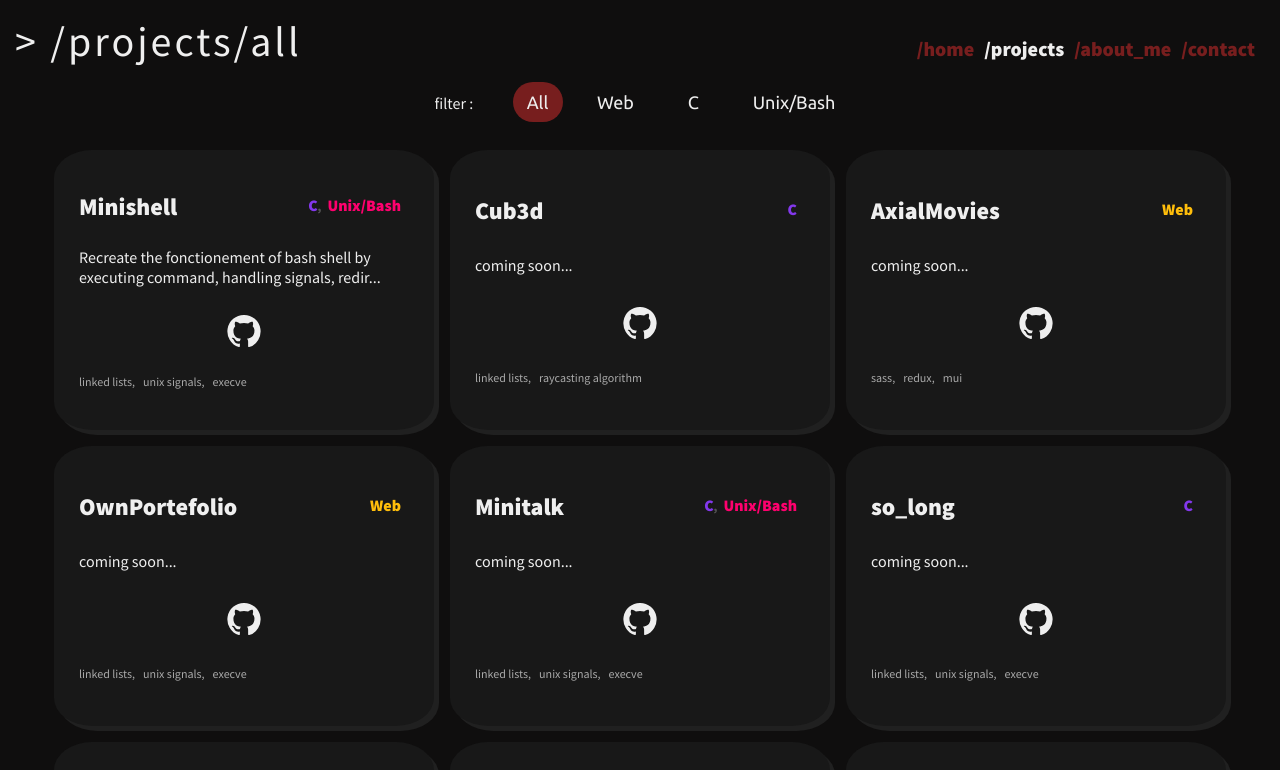
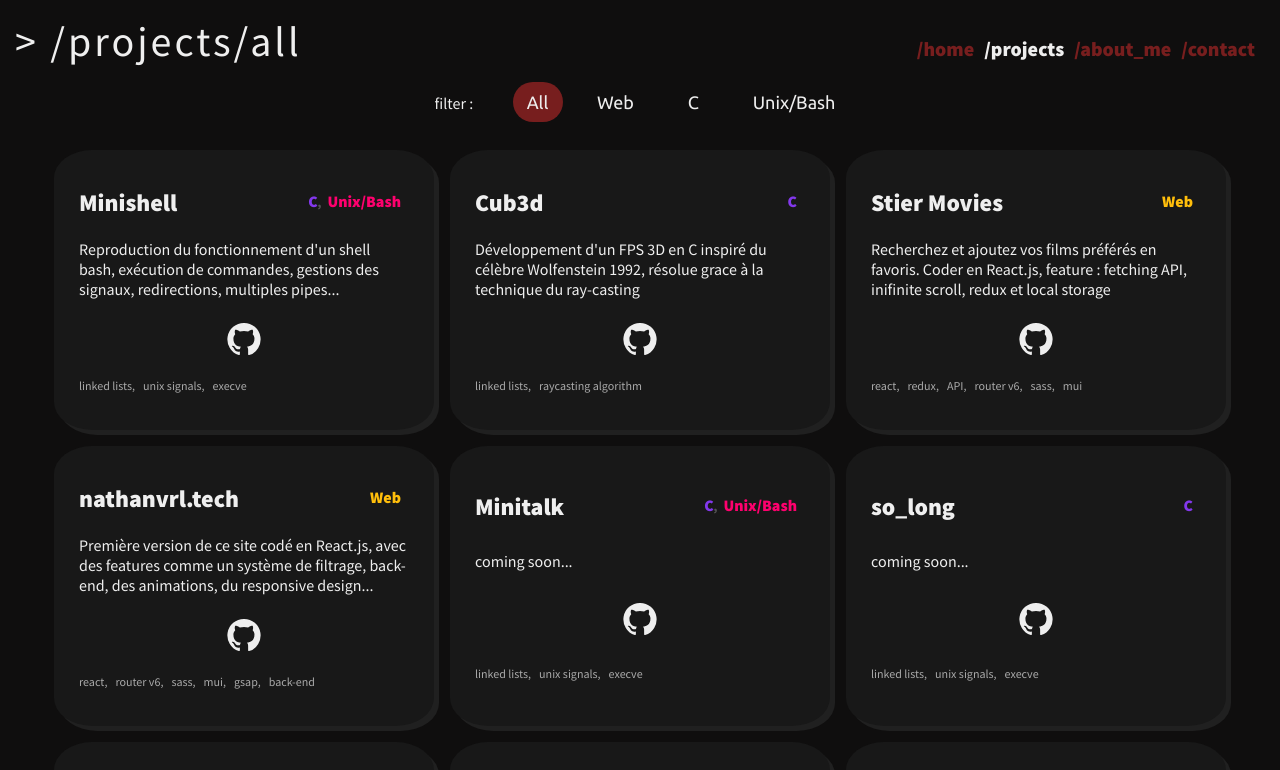
Before and after one commit to natevrl/my_website, a React (Create React App) app: page /projects/all in a window 1280 px wide. Shown: the top 770 px of the page. Built offline with nearby package versions, Linux system fonts and the light colour scheme.

Commit message:
writing card project

```diff
--- a/src/data/projectsDb.js
+++ b/src/data/projectsDb.js
@@ -3,43 +3,43 @@ import { v4 as uuidv4 } from 'uuid';
 const ProjectsDb = [{
 	"id": uuidv4(),
 	"title": "Minishell",
-	"description": "Recreate the fonctionement of bash shell by executing command, handling signals, redir...",
-	"link": "https://github.com/nbenhado",
+	"description": "Reproduction du fonctionnement d'un shell bash, exécution de commandes, gestions des signaux, redirections, multiples pipes...",
+	"link": "https://github.com/natevrl/minishell",
 	"tags": ["All", "C", "Unix/Bash"],
 	"stack": ["linked lists", "unix signals", "execve"]
 },
 {
 	"id": uuidv4(),
 	"title": "Cub3d",
-	"description": "coming soon...",
-	"link": "https://github.com/nbenhado",
+	"description": "Développement d'un FPS 3D en C inspiré du célèbre Wolfenstein 1992, résolue grace à la technique du ray-casting",
+	"link": "https://github.com/natevrl/cub3d",
 	"tags": ["All", "C"],
 	"stack": ["linked lists", "raycasting algorithm"]
 
 },
 {
 	"id": uuidv4(),
-	"title": "AxialMovies",
-	"description": "coming soon...",
-	"link": "https://github.com/nbenhado",
+	"title": "Stier Movies",
+	"description": "Recherchez et ajoutez vos films préférés en favoris. Coder en React.js, feature : fetching API, inifinite scroll, redux et local storage",
+	"link": "https://github.com/natevrl/StierMovies",
 	"tags": ["All", "Web"],
-	"stack": ["sass", "redux", "mui"]
+	"stack": ["react", "redux", "API", "router v6", "sass", "mui"]
 
 },
 {
 	"id": uuidv4(),
-	"title": "OwnPortefolio",
-	"description": "coming soon...",
-	"link": "https://github.com/nbenhado",
+	"title": "nathanvrl.tech",
+	"description": "Première version de ce site codé en React.js, avec des features comme un système de filtrage, back-end, des animations, du responsive design...",
+	"link": "https://github.com/natevrl/natevrl.github.io",
 	"tags": ["All", "Web"],
-	"stack": ["linked lists", "unix signals", "execve"]
+	"stack": ["react", "router v6", "sass", "mui", "gsap", "back-end"]
 
 },
 {
 	"id": uuidv4(),
 	"title": "Minitalk",
 	"description": "coming soon...",
-	"link": "https://github.com/nbenhado",
+	"link": "https://github.com/natevrl/minishell",
 	"tags": ["All", "C", "Unix/Bash"],
 	"stack": ["linked lists", "unix signals", "execve"]
 
@@ -48,7 +48,7 @@ const ProjectsDb = [{
 	"id": uuidv4(),
 	"title": "so_long",
 	"description": "coming soon...",
-	"link": "https://github.com/nbenhado",
+	"link": "https://github.com/natevrl/minishell",
 	"tags": ["All", "C"],
 	"stack": ["linked lists", "unix signals", "execve"]
 
@@ -57,7 +57,7 @@ const ProjectsDb = [{
 	"id": uuidv4(),
 	"title": "push_swap",
 	"description": "coming soon...",
-	"link": "https://github.com/nbenhado",
+	"link": "https://github.com/natevrl/minishell",
 	"tags": ["All", "C"],
 	"stack": ["linked lists", "unix signals", "execve"]
 
@@ -66,7 +66,7 @@ const ProjectsDb = [{
 	"id": uuidv4(),
 	"title": "get_next_line",
 	"description": "coming soon...",
-	"link": "https://github.com/nbenhado",
+	"link": "https://github.com/natevrl/minishell",
 	"tags": ["All", "C"],
 	"stack": ["linked lists", "unix signals", "execve"]
 
@@ -75,7 +75,7 @@ const ProjectsDb = [{
 	"id": uuidv4(),
 	"title": "printf",
 	"description": "coming soon...",
-	"link": "https://github.com/nbenhado",
+	"link": "https://github.com/natevrl/minishell",
 	"tags": ["All", "C"],
 	"stack": ["linked lists", "unix signals", "execve"]
 
@@ -84,7 +84,7 @@ const ProjectsDb = [{
 	"id": uuidv4(),
 	"title": "philosophers",
 	"description": "coming soon...",
-	"link": "https://github.com/nbenhado",
+	"link": "https://github.com/natevrl/minishell",
 	"tags": ["All", "C"],
 	"stack": ["linked lists", "unix signals", "execve"]
 
@@ -93,7 +93,7 @@ const ProjectsDb = [{
 	"id": uuidv4(),
 	"title": "Piscine_42",
 	"description": "coming soon...",
-	"link": "https://github.com/nbenhado",
+	"link": "https://github.com/natevrl/minishell",
 	"tags": ["All", "C", "Unix/Bash"],
 	"stack": ["linked lists", "unix signals", "execve"]
 
@@ -102,7 +102,7 @@ const ProjectsDb = [{
 	"id": uuidv4(),
 	"title": "libft",
 	"description": "coming soon...",
-	"link": "https://github.com/nbenhado",
+	"link": "https://github.com/natevrl/minishell",
 	"tags": ["All", "C"],
 	"stack": ["linked lists", "unix signals", "execve"]
 
@@ -111,7 +111,7 @@ const ProjectsDb = [{
 	"id": uuidv4(),
 	"title": "blacksmith_",
 	"description": "coming soon...",
-	"link": "https://github.com/nbenhado",
+	"link": "https://github.com/natevrl/minishell",
 	"tags": ["All", "Web"],
 	"stack": ["linked lists", "unix signals", "execve"]
 
@@ -120,7 +120,7 @@ const ProjectsDb = [{
 	"id": uuidv4(),
 	"title": "Eagl",
 	"description": "coming soon...",
-	"link": "https://github.com/nbenhado",
+	"link": "https://github.com/natevrl/minishell",
 	"tags": ["All", "Web"],
 	"stack": ["linked lists", "unix signals", "execve"]
 
@@ -129,7 +129,7 @@ const ProjectsDb = [{
 	"id": uuidv4(),
 	"title": "roadmap.sh",
 	"description": "coming soon...",
-	"link": "https://github.com/nbenhado",
+	"link": "https://github.com/natevrl/minishell",
 	"tags": ["All", "Web"],
 	"stack": ["linked lists", "unix signals", "execve"]
 
@@ -138,7 +138,7 @@ const ProjectsDb = [{
 	"id": uuidv4(),
 	"title": "UberClone",
 	"description": "coming soon...",
-	"link": "https://github.com/nbenhado",
+	"link": "https://github.com/natevrl/minishell",
 	"tags": ["All", "Web"],
 	"stack": ["linked lists", "unix signals", "execve"]
 
@@ -147,7 +147,7 @@ const ProjectsDb = [{
 	"id": uuidv4(),
 	"title": "script_workplaces",
 	"description": "coming soon...",
-	"link": "https://github.com/nbenhado",
+	"link": "https://github.com/natevrl/minishell",
 	"tags": ["All", "Unix/Bash"],
 	"stack": ["linked lists", "unix signals", "execve"]
 
@@ -156,7 +156,7 @@ const ProjectsDb = [{
 	"id": uuidv4(),
 	"title": "born2beroot",
 	"description": "coming soon...",
-	"link": "https://github.com/nbenhado",
+	"link": "https://github.com/natevrl/minishell",
 	"tags": ["All", "Unix/Bash"],
 	"stack": ["linked lists", "unix signals", "execve"]
 
@@ -165,7 +165,7 @@ const ProjectsDb = [{
 	"id": uuidv4(),
 	"title": ".vimrc",
 	"description": "coming soon...",
-	"link": "https://github.com/nbenhado",
+	"link": "https://github.com/natevrl/minishell",
 	"tags": ["All", "Unix/Bash"],
 	"stack": ["linked lists", "unix signals", "execve"]
 
@@ -174,7 +174,7 @@ const ProjectsDb = [{
 	"id": uuidv4(),
 	"title": "w3ather",
 	"description": "coming soon...",
-	"link": "https://github.com/nbenhado",
+	"link": "https://github.com/natevrl/minishell",
 	"tags": ["All", "Web"],
 	"stack": ["linked lists", "unix signals", "execve"]
 }];
--- a/src/styles/components/card.scss
+++ b/src/styles/components/card.scss
@@ -84,6 +84,9 @@
     .card-description {
       font-size: 15px;
     }
+    .card-stack {
+      flex-flow: wrap;
+    }
   }
 
   @media screen and (max-width: 350px) {
@@ -100,9 +103,5 @@
     .card-title {
       font-size: 1.2rem;
     }
-
-    .card-stack {
-      flex-flow: wrap;
-    }
   }
 }
```
